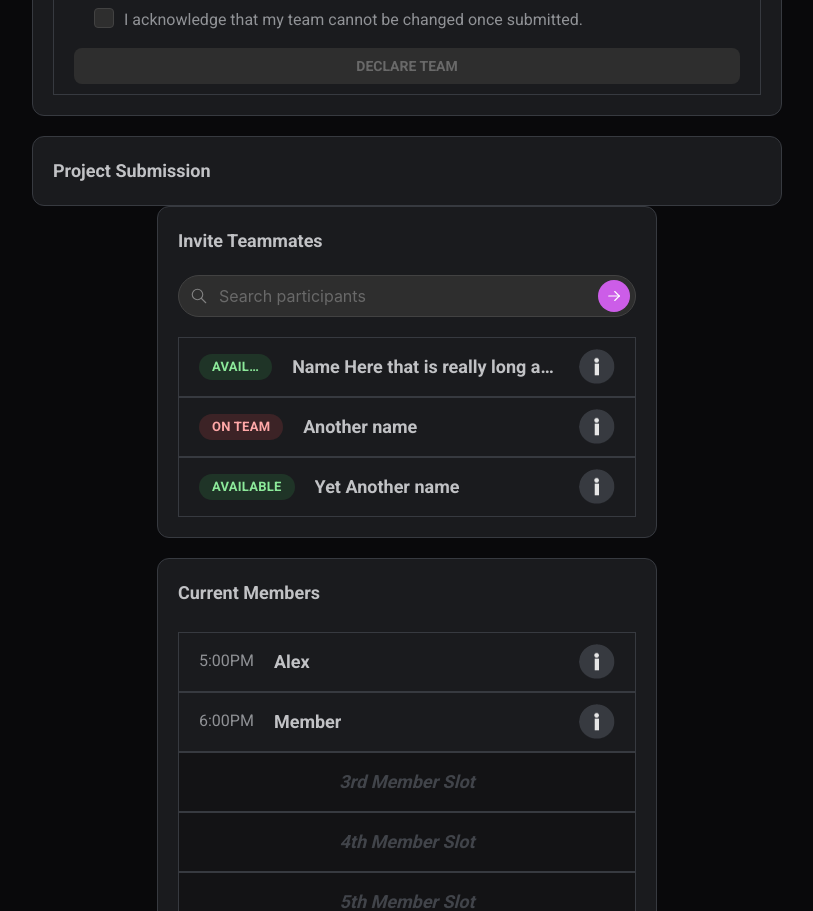
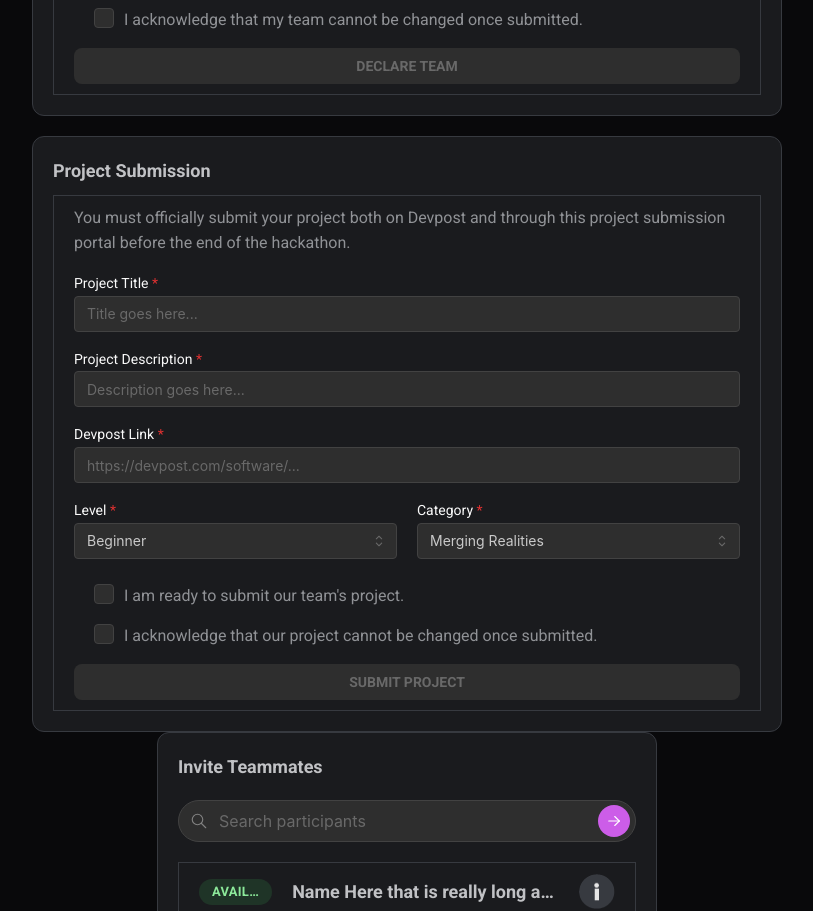
Before and after one commit to immersegt/immersegt, a Next.js app: page /team in a window 1280 px wide. Shown: the part 500-1411 px from the top of the page, without its empty margins (233-1046 px from the left). Built offline with nearby package versions, Linux system fonts and the light colour scheme.

Commit message:
Added project submission box

```diff
--- a/app/team/page.tsx
+++ b/app/team/page.tsx
@@ -3,7 +3,7 @@
 import 'styles/index.css';
 import 'styles/team.css';
 
-import { Button, Pagination, Modal, Group, Checkbox } from '@mantine/core';
+import { Button, Pagination, Modal, Group, Checkbox, TextInput, NativeSelect } from '@mantine/core';
 import { useDisclosure } from '@mantine/hooks';
 import { notifications } from '@mantine/notifications'
 
@@ -11,6 +11,7 @@ import TeamMember from 'components/TeamMember';
 import BlankMember from 'components/BlankMember';
 import SearchBox from 'components/SearchBox';
 import TeamRedirect from 'components/TeamRedirect';
+import classes from 'styles/searchbox.module.css';
 
 import { useState } from 'react';
 
@@ -143,10 +144,23 @@ const Team = () => {
         closeLeave();
     }
 
+    function submitProject() {
+        setSubmitted(true);
+        console.log("submitted project");
+        notifications.show({
+            title: 'Project Submitted',
+            message: 'You have successfully submitted your team\'s project.',
+            color: 'grape.5'
+        });
+        close();
+    }
 
     const [checked1, setChecked1] = useState(false);
     const [checked2, setChecked2] = useState(false);
+    const [checked3, setChecked3] = useState(false);
+    const [checked4, setChecked4] = useState(false);
     const [declared, setDeclared] = useState(false);
+    const [submitted, setSubmitted] = useState(false);
 
     return foundTeam ? (
         <>
@@ -201,6 +215,61 @@ const Team = () => {
                     </section>
                     <section className="teamBox submit">
                         <h3>Project Submission</h3>
+                        {submitted ? (
+                            <div className="infoContainer">
+                                <p className="confirmation">You have successfully submitted your team's project.</p>
+                                <p>Thank you for participating in ImmerseGT! Your project can no longer be edited. Stay tuned for more information about judging and prizes.</p>
+                            </div>
+                        ) : (
+                            <div className="infoContainer">
+                                <p>You must officially submit your project both on Devpost and through this project submission portal before the end of the hackathon.</p>
+                                <TextInput
+                                    label="Project Title"
+                                    placeholder="Title goes here..."
+                                    classNames={classes}
+                                    withAsterisk
+                                />
+                                <TextInput
+                                    label="Project Description"
+                                    placeholder="Description goes here..."
+                                    classNames={classes}
+                                    withAsterisk
+                                />
+                                <TextInput
+                                    label="Devpost Link"
+                                    placeholder="https://devpost.com/software/..."
+                                    classNames={classes}
+                                    withAsterisk
+                                />
+                                <div className="nativeRow">
+                                    <NativeSelect
+                                        label="Level"
+                                        data={['Beginner', 'Advanced']}
+                                        className="nativeSelectItem"
+                                        classNames={classes}
+                                        withAsterisk
+                                    />
+                                    <NativeSelect
+                                        label="Category"
+                                        data={['Merging Realities', 'On-the-Go Augmentation', 'Virtual Adventures', 'Intelligent Immersion', 'Next-Gen XR Apps', 'Omniverse Odyssey', 'Innovative Assistive Technology', 'Mindful Immersion in XR']}
+                                        className="nativeSelectItem"
+                                        classNames={classes}
+                                        withAsterisk
+                                        />
+                                </div>
+                                <div className="checkboxLine">
+                                    <Checkbox color="grape.5" checked={checked3} onChange={(event) => setChecked3(event.currentTarget.checked)} />
+                                    <p>I am ready to submit our team's project.</p>
+                                </div>
+                                <div className="checkboxLine">
+                                    <Checkbox color="grape.5" checked={checked4} onChange={(event) => setChecked4(event.currentTarget.checked)} />
+                                    <p>I acknowledge that our project cannot be changed once submitted.</p>
+                                </div>
+                                <Button variant="light" color="grape" radius="md" className="confirmButtonStyle" onClick={submitProject} disabled={!checked1 || !checked2 || !checked3 || !checked4}>
+                                    SUBMIT PROJECT
+                                </Button>
+                            </div>
+                        )}
                     </section>
                 </main>
 
--- a/styles/team.css
+++ b/styles/team.css
@@ -140,3 +140,14 @@
 .confirmation {
     color: #8CE99A;
 }
+
+.nativeRow {
+    display: flex;
+    gap: 20px;
+    margin-bottom: 10px;
+    width: 100%;
+}
+
+.nativeSelectItem {
+    width: 50%;
+}
```
